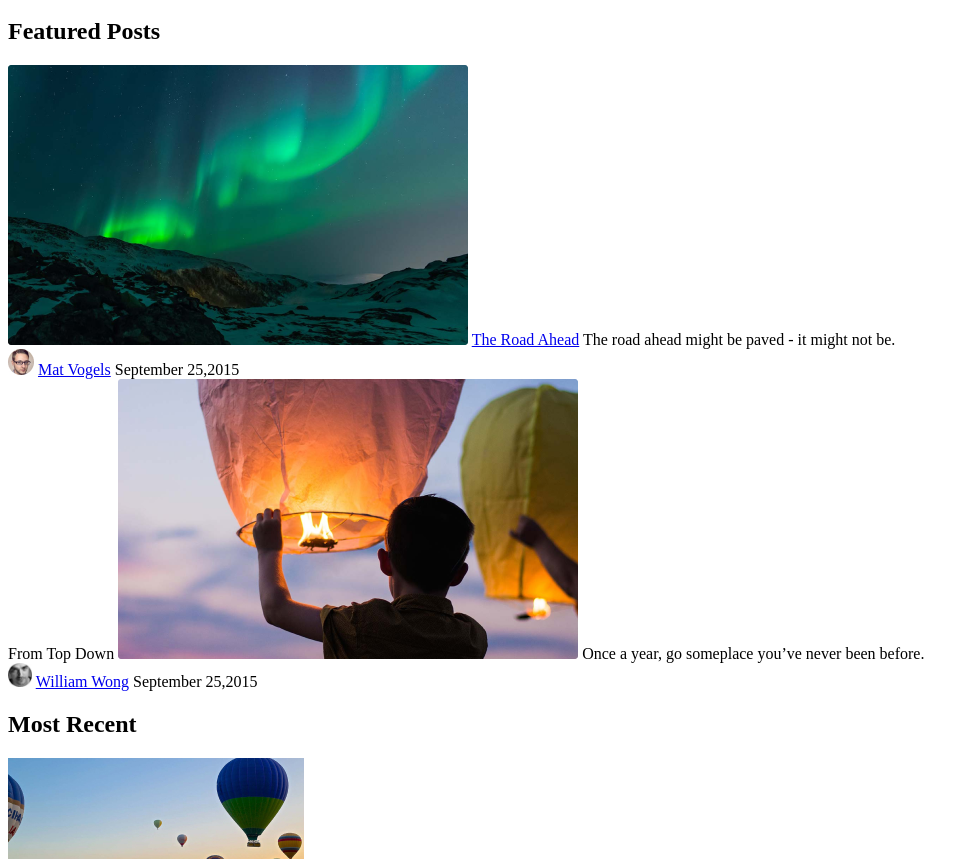
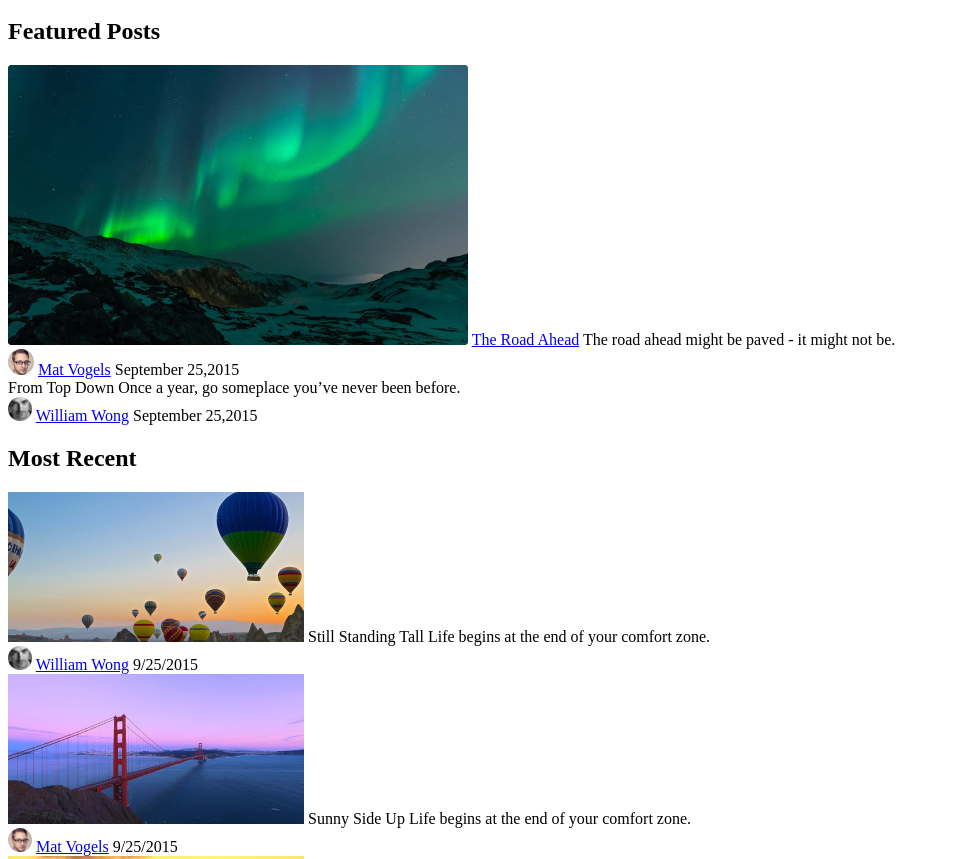
Before and after one commit to Chezganova/webproduct, a plain HTML site: page index.html in a window 1280 px wide. Shown: the part 268-1127 px from the top of the page, without its empty margins (0-975 px from the left). Drawn offline with Linux system fonts and the light colour scheme.

Commit message:
доделала 1 страницу

```diff
--- a/index.html
+++ b/index.html
@@ -56,7 +56,6 @@
     </article>
     <article>
       <span><a href="the-road-ahead.html"></a>From Top Down</a></span>
-      <img src="images/chineselight.png" alt="chineselight">
       <span>Once a year, go someplace you’ve never been before.</span>
       <div>
         <img src="images/secondman.jpg" width="24" height="24" alt="secondman">
```
